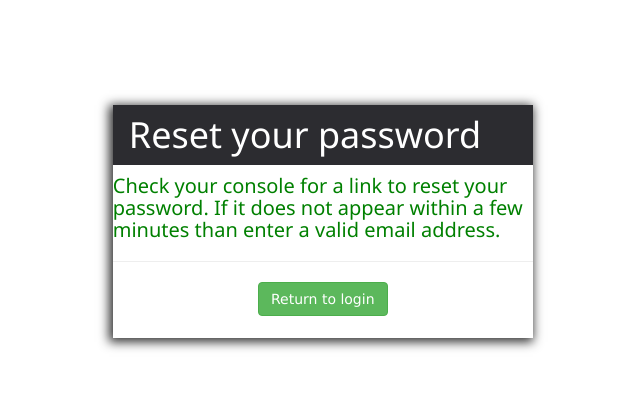
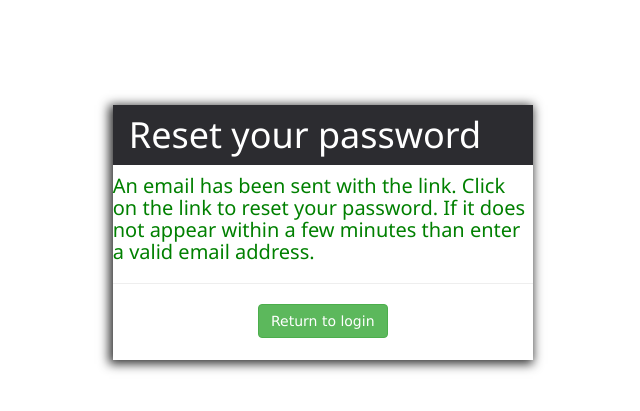
Before and after one commit to ankuspidy/Registration, a Django app: a page that uses accounts/templates/password_reset_done.html in a window 1280 px wide. Shown: the top 411 px of the page, without its empty margins (276-916 px from the left). Run offline with Django 3.2, Linux system fonts and the light colour scheme; some libraries are stand-ins or nearby versions.

Commit message:
Update password_reset_done.html

```diff
--- a/accounts/templates/password_reset_done.html
+++ b/accounts/templates/password_reset_done.html
@@ -15,7 +15,7 @@
           <h1>Reset your password</h1>
         </header>
       <h4 style = "color:green;">
-        Check your console for a link to reset your password. If it does not appear within a few minutes than enter a valid email address.
+        An email has been sent with the link. Click on the link to reset your password. If it does not appear within a few minutes than enter a valid email address.
       </h4>
       <hr>
       <center>
```
